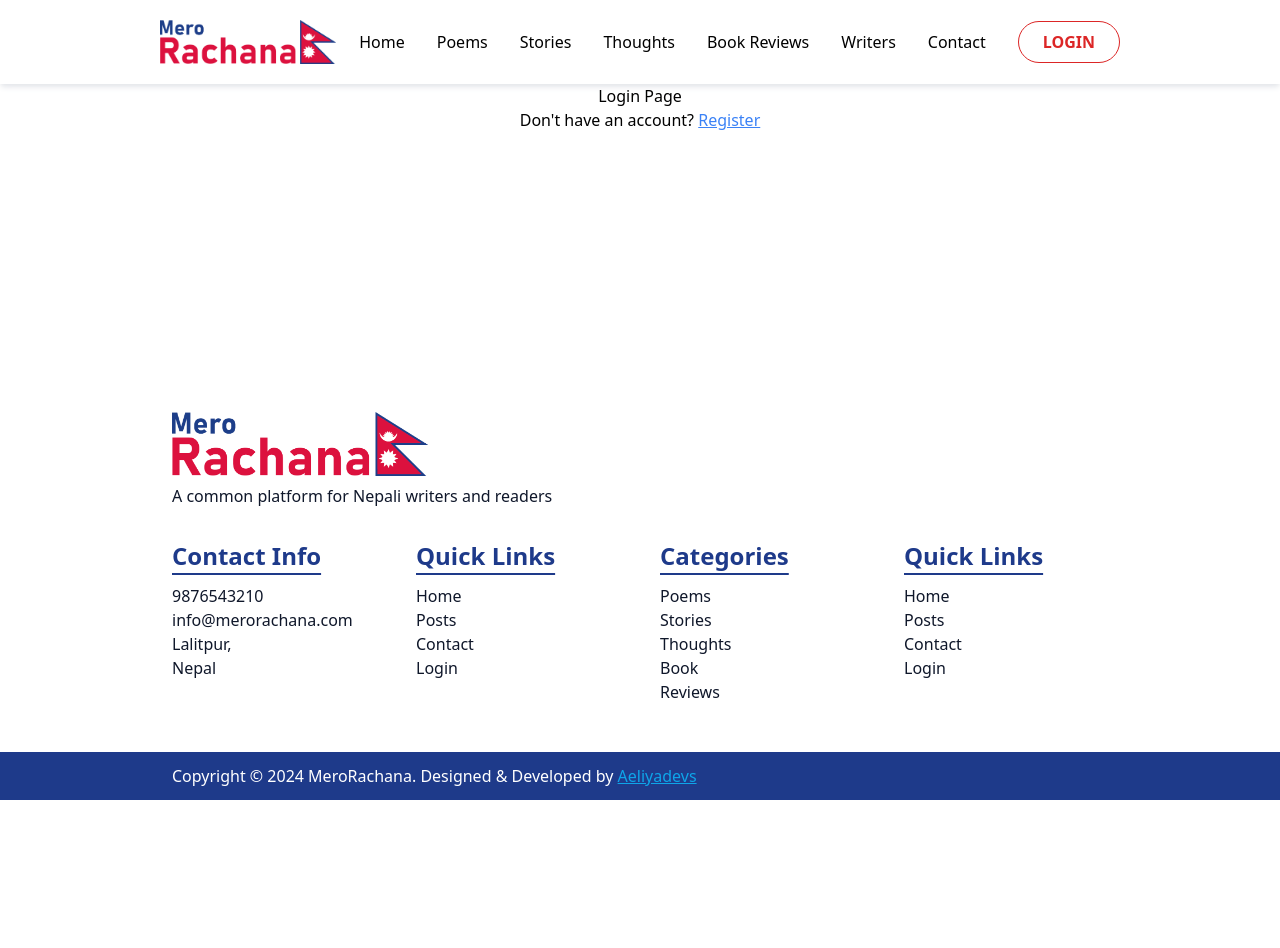
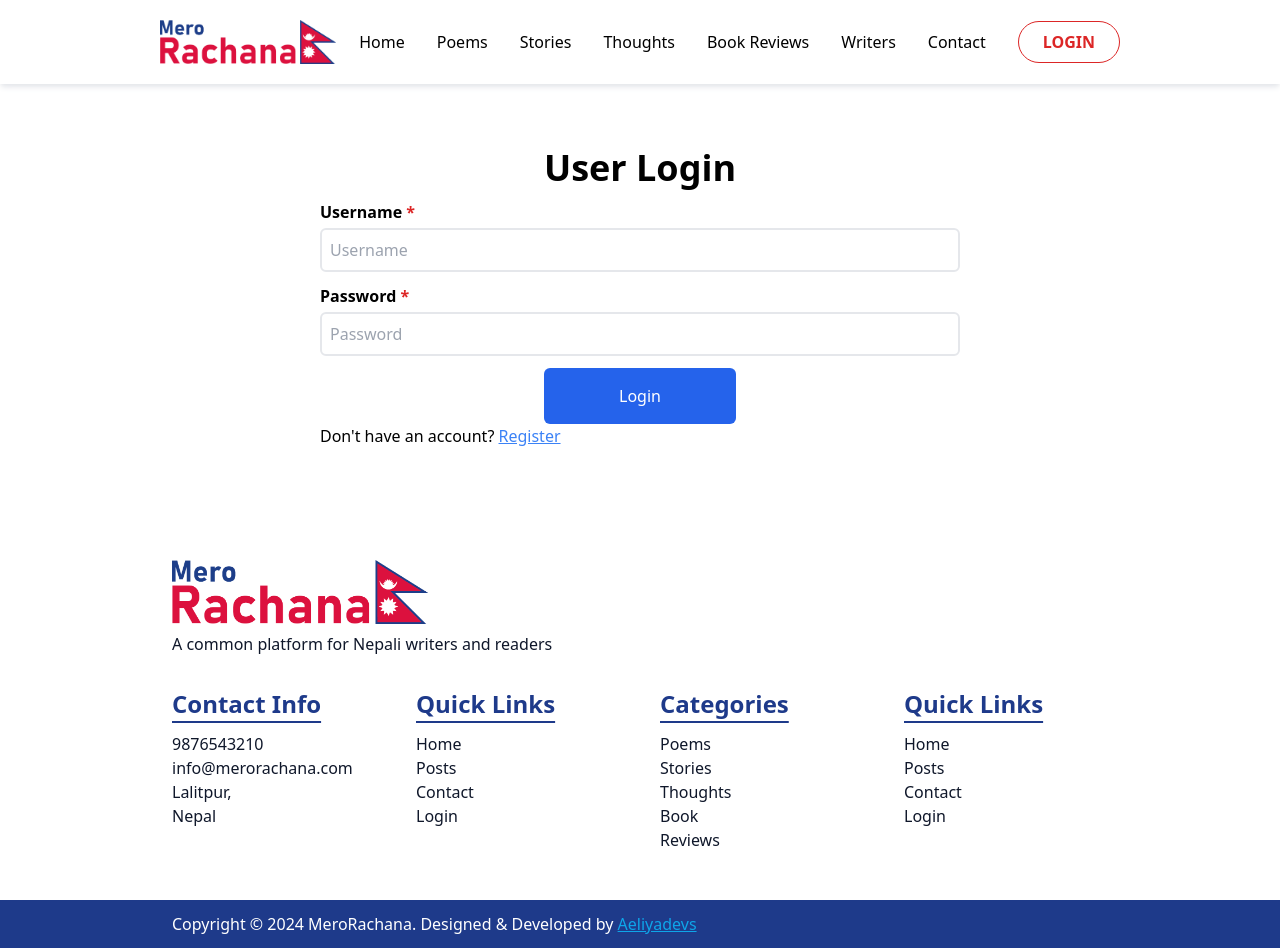
Before and after one commit to aeliyadevs/mero-rachana, a React (Vite) app: page /login in a window 1280 px wide. Before the commit the page ends 800 px from the top, so only its background shows below. Built offline with nearby package versions, Linux system fonts and the light colour scheme.

Commit message:
add basic login form in the login component

```diff
--- /dev/null
+++ b/src/components/form/index.tsx
@@ -0,0 +1,4 @@
+export { default as Input } from "./Input";
+export { default as Label } from "./Label";
+export { default as Submit } from "./Submit";
+export { default as Textarea } from "./Textarea";
--- a/src/features/auth/Login.tsx
+++ b/src/features/auth/Login.tsx
@@ -1,10 +1,28 @@
 import { Link } from "react-router-dom";
-import Register from "./Register";
+import { Input, Submit, Textarea } from "../../components/form";
+import HeadingOne from "../../components/ui/HeadingOne";
 
 const Login = () => {
   return (
-    <div className="w-9/12 mx-auto text-center">
-      Login Page
+    <div className="w-6/12 mx-auto my-16">
+      <HeadingOne heading={"User Login"} center={true} />
+      <form action="" className="max-w-2xl mx-auto flex flex-col gap-3">
+        {/* <div className="flex gap-5"> */}
+        <Input
+          type="text"
+          name="username"
+          placeholder="Username"
+          required={true}
+        />
+        <Input
+          type="password"
+          name="password"
+          placeholder="Password"
+          required={true}
+        />
+        {/* </div> */}
+        <Submit value="Login" center={true} />
+      </form>
       <div>
         Don't have an account?{" "}
         <Link to="/register" className="underline text-blue-500">
```
